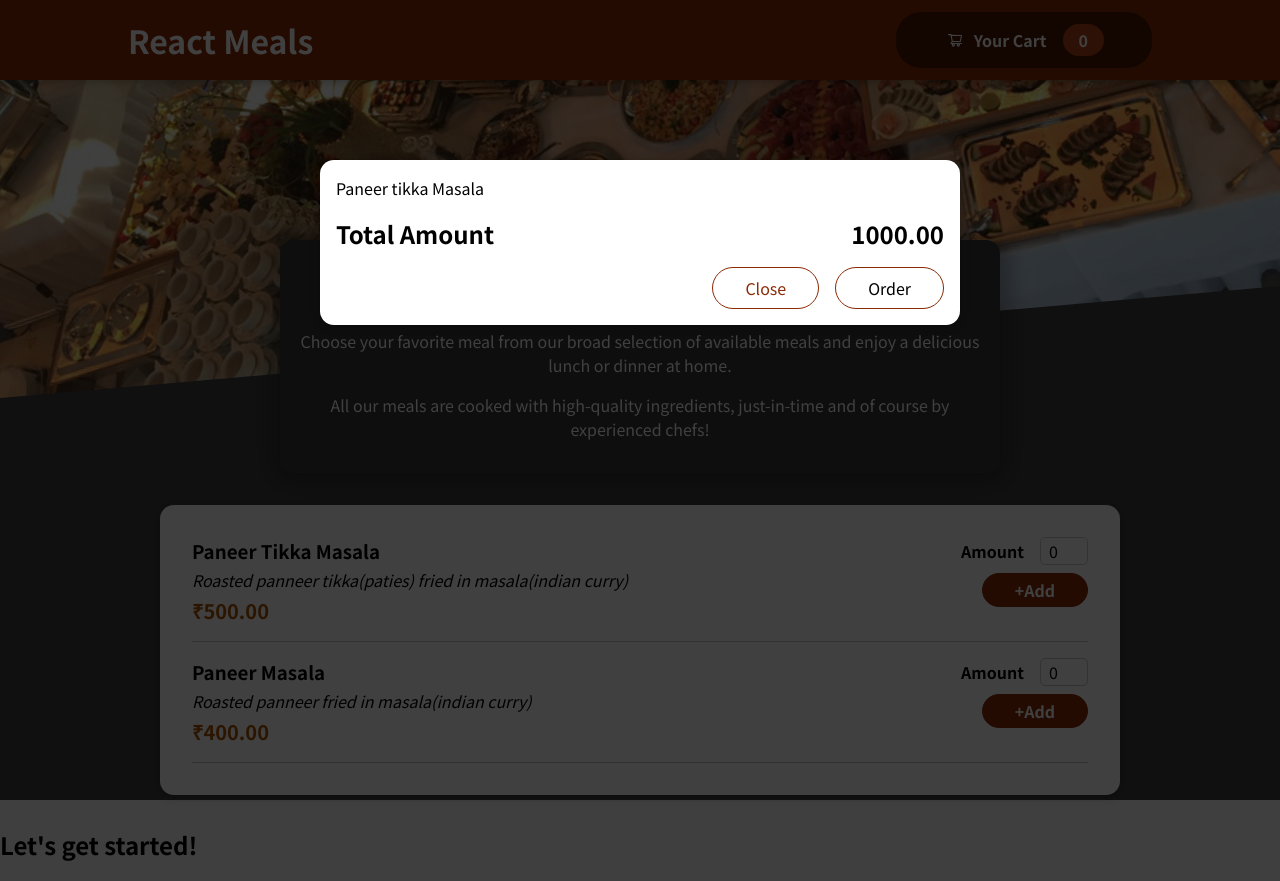
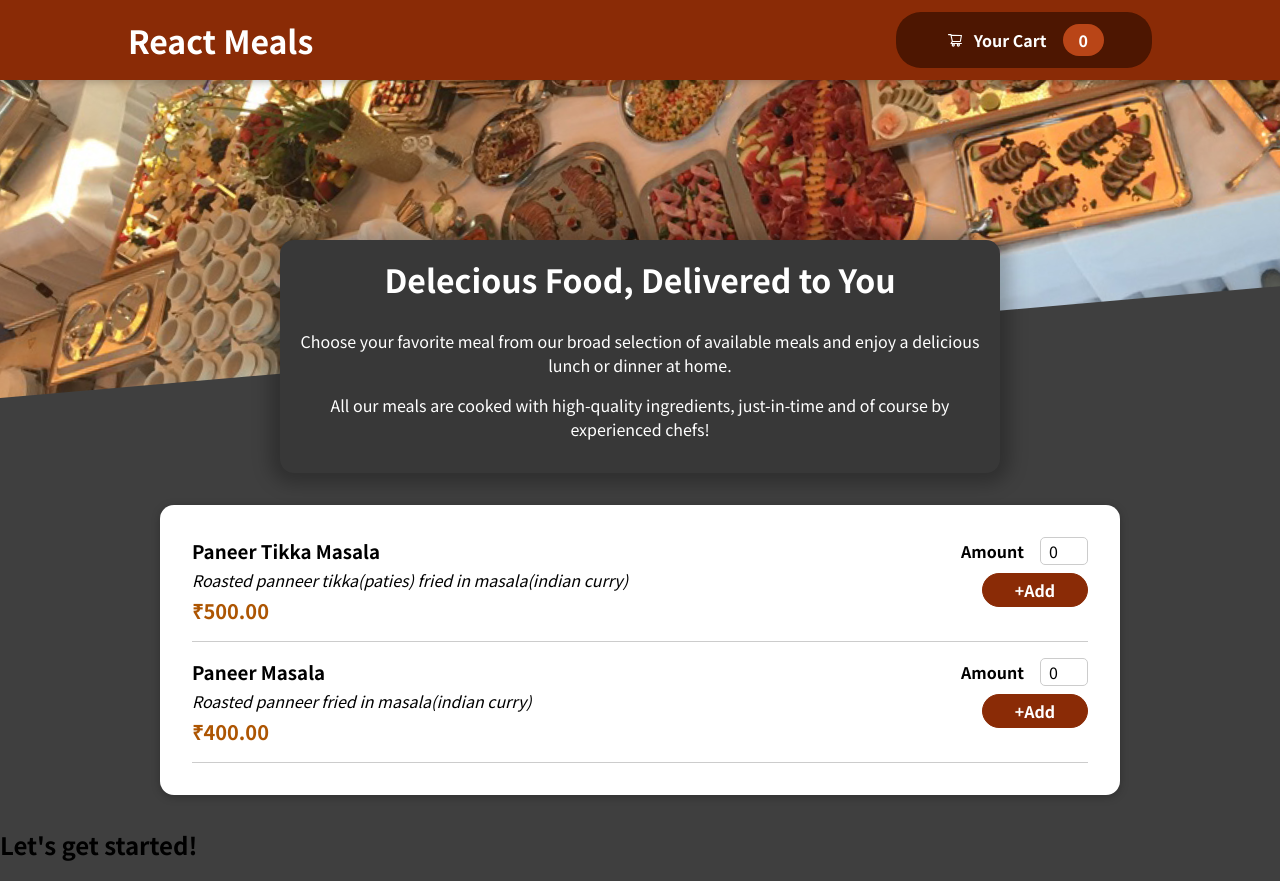
Before and after one commit to 5Knight2/Restaurant-app, a React (Create React App) app: page / in a window 1280 px wide. Built offline with nearby package versions, Linux system fonts and the light colour scheme.

Commit message:
Cart close button/Backdrop working

```diff
--- a/src/App.js
+++ b/src/App.js
@@ -1,11 +1,21 @@
-import React from "react";
+import React,{useState} from "react";
 import Header from "./Components/Layout/Header";
 import Meals from './Components/Meals/Meals'
 import Cart from "./Components/Cart/Cart";
 function App() {
+
+  const [cartIsShown,setCartIsShown]=useState(false);
+
+  const hideCartHandler=()=>{
+    setCartIsShown(false)
+  }
+  const showCartHandler=()=>{
+    setCartIsShown(true)
+  }
+
   return (<React.Fragment>
-    <Cart></Cart>
-    <Header></Header>
+    {cartIsShown&&<Cart   onCloseCart={hideCartHandler}></Cart>}
+    <Header onShowCart={showCartHandler}></Header>
     <Meals></Meals>
     <div>
       <h2>Let's get started!</h2>
--- a/src/Components/Cart/Cart.js
+++ b/src/Components/Cart/Cart.js
@@ -1,11 +1,13 @@
 import Modal from "../UI/Modal"
 import classes from "./Cart.module.css"
 
-const Cart=()=>{
+const Cart=(props)=>{
     let  cartItems=[{id:1,name:"Paneer tikka Masala", amount:"2",price:"500"}]
-        cartItems=cartItems.map((c)=>{return(<li>{c.name}</li>)})
+        cartItems=cartItems.map((c)=>{return(<li key={c.id}>{c.name}</li>)})
+
+
     return(
-        <Modal>
+        <Modal onClick={props.onCloseCart}>
             <ul className={classes['cart-items']}>
             {cartItems}
             </ul>
@@ -14,8 +16,8 @@ const Cart=()=>{
                 <span>1000.00</span>
             </div>
             <div className={classes.actions}>
-                <button className={classes["button--alt"]}>Close</button>
-                <button className={classes["button.button"]}>Order</button>
+                <button className={classes["button--alt"]} onClick={props.onCloseCart}>Close</button>
+                <button className={classes["button"]}>Order</button>
             </div>
 
         </Modal>
--- a/src/Components/Layout/Header.js
+++ b/src/Components/Layout/Header.js
@@ -3,12 +3,12 @@ import image from "../Meals/meals.jpg"
 import classes from "./Header.module.css"
 import HeaderCartButton from "./HeaderCartButton"
 
-const Header=()=>{
+const Header=(props)=>{
 
     return(<React.Fragment>
     <header className={classes.header}>
         <h1>React Meals </h1>
-        <HeaderCartButton></HeaderCartButton>
+        <HeaderCartButton onClick={props.onShowCart}></HeaderCartButton>
     </header>
      <div className={classes['main-image']}>
      <img src={image}></img>
--- a/src/Components/Layout/HeaderCartButton.js
+++ b/src/Components/Layout/HeaderCartButton.js
@@ -7,7 +7,7 @@ const HeaderCartButton=(props)=>{
 let count=0;
     return(
         <React.Fragment>
-            <button className={classes.button} >
+            <button className={classes.button} onClick={props.onClick}>
               <span className={classes.icon}><CartIcon></CartIcon></span>
               <span> Your Cart </span>
                 <span className={classes.badge}>{count}</span></button>
--- a/src/Components/UI/Modal.js
+++ b/src/Components/UI/Modal.js
@@ -3,7 +3,7 @@ import ReactDOM from 'react-dom'
 import classes from './Modal.module.css'
 
 const Backdrop=(props)=>{
-    return <div className={classes.backdrop}></div>
+    return <div className={classes.backdrop} onClick={props.onClick}></div>
 }
 
 const ModalOverlay=props=>{
@@ -16,7 +16,7 @@ const portalElement=document.getElementById('overlay')
 const Modal=(props)=>{
     return(
         <div>
-            {ReactDOM.createPortal(<Backdrop></Backdrop>,portalElement)}
+            {ReactDOM.createPortal(<Backdrop onClick={props.onClick}></Backdrop>,portalElement)}
             {ReactDOM.createPortal(<ModalOverlay>{props.children}</ModalOverlay>,portalElement)}
             {/* <Backdrop>
                 <ModalOverlay></ModalOverlay>
```
